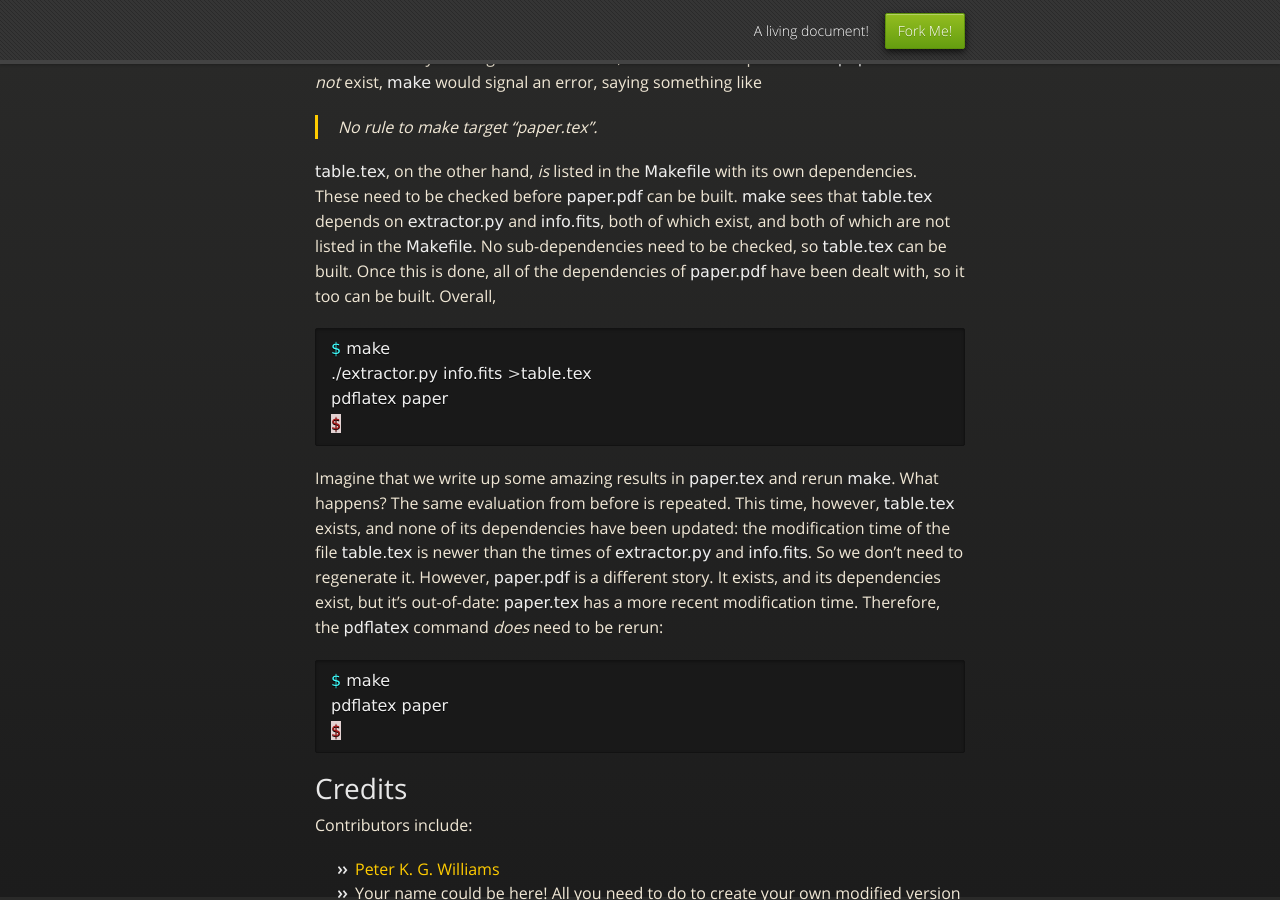
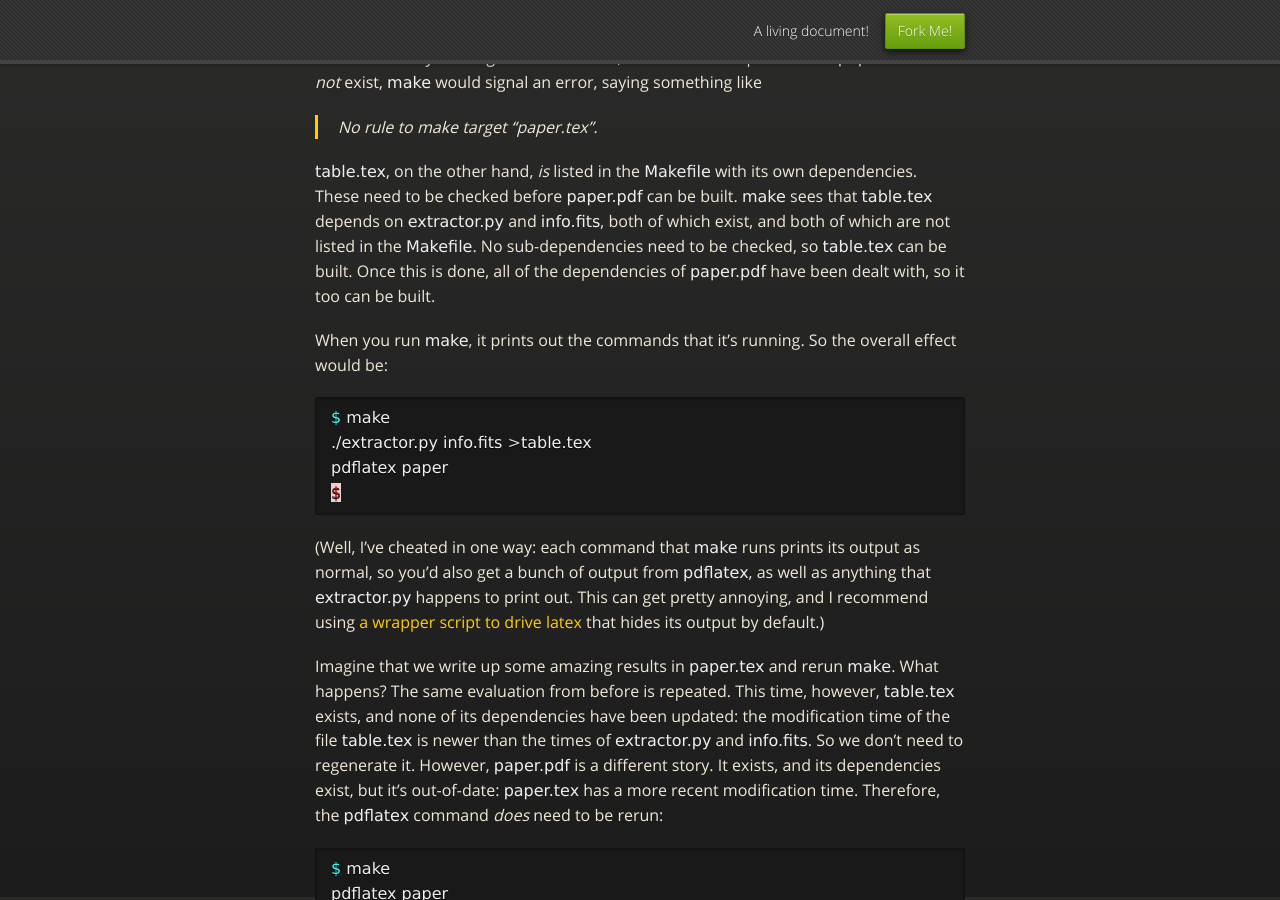
Before and after one commit to pkgw/make_for_scientists, a Jekyll site: the page built from index.md, in a window 1280 px wide and 900 px high, scrolled down 1803 px. Built offline with Jekyll 4.4.1, drawn with Linux system fonts in a browser that asks for light colours; nearby versions of some CDN libraries; Markdown is read by kramdown in place of the engine named in the settings; some of the changed text lies outside the part shown.

Commit message:
A few small improvements

```diff
--- a/index.md
+++ b/index.md
@@ -27,8 +27,8 @@ What is “Make”?
 `make` is a venerable Unix command-line tool. It makes things.
 
 You give `make` a set of *recipes*: “To make *A*, do *X*, then *Y*, then *Z*.”
-Make can execute those recipes for you. Anything that `make` makes, such as
-our metasyntactic *A*, is called a *target*.
+Make can execute those recipes for you. The things that `make` makes, such as
+our metasyntactic *A*, are called *targets*.
 
 You also tell `make` about *dependencies* between targets: “*A* is derived
 from *B*. If *B* changes, *A* needs to be remade.” `make` can keep track of
@@ -100,7 +100,9 @@ sees that `table.tex` depends on `extractor.py` and `info.fits`, both of which
 exist, and both of which are not listed in the `Makefile`. No sub-dependencies
 need to be checked, so `table.tex` can be built. Once this is done, all of the
 dependencies of `paper.pdf` have been dealt with, so it too can be built.
-Overall,
+
+When you run `make`, it prints out the commands that it's running. So the
+overall effect would be:
 
 {% highlight bash %}
 $ make
@@ -108,6 +110,14 @@ $ make
 pdflatex paper
 $
 {% endhighlight %}
+
+(Well, I've cheated in one way: each command that `make` runs prints its
+output as normal, so you'd also get a bunch of output from `pdflatex`, as well
+as anything that `extractor.py` happens to print out. This can get pretty
+annoying, and I recommend using [a wrapper script to drive latex][latexdriver]
+that hides its output by default.)
+
+[latexdriver]: https://github.com/pkgw/pwpy/blob/master/scibin/latexdriver
 
 Imagine that we write up some amazing results in `paper.tex` and rerun `make`.
 What happens? The same evaluation from before is repeated. This time, however,
```
Also changed, not shown: other parts of index.md (+2 -2 lines).
